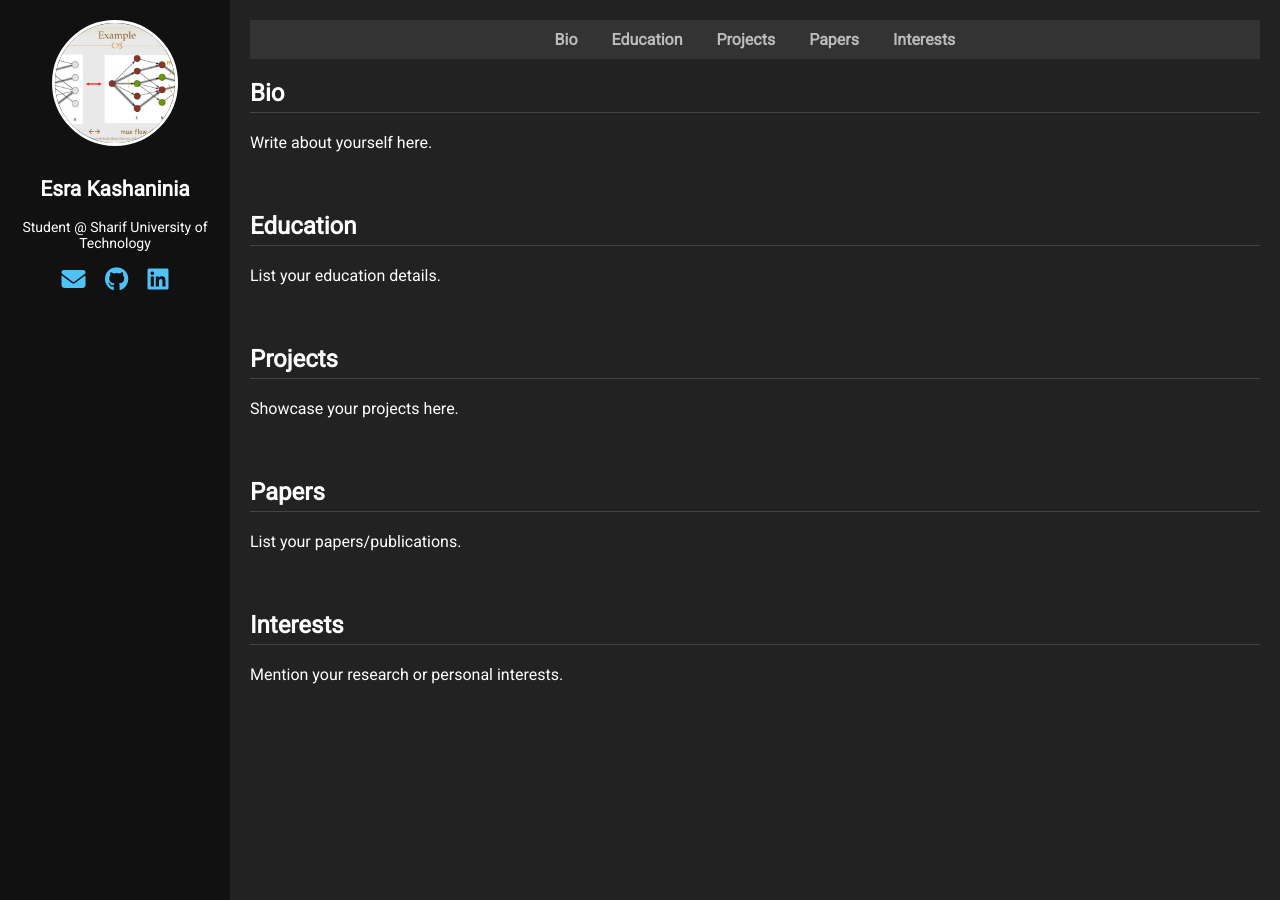
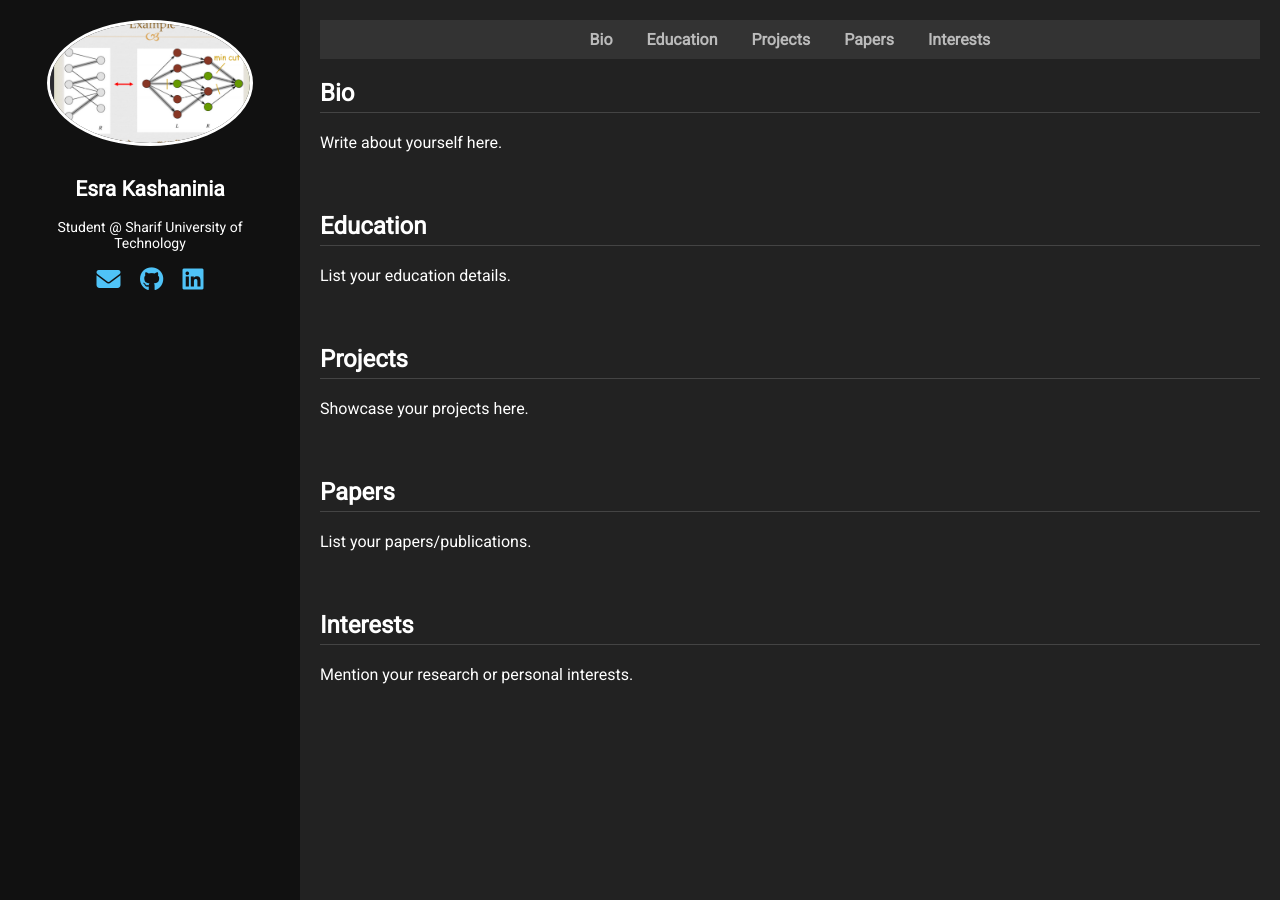
Before and after one commit to Esra-K/Esra-K.github.io, a Jekyll site: the page built from index.md, in a window 1280 px wide. Built offline with Jekyll 4.4.1, drawn with Linux system fonts in a browser that asks for light colours.

Commit message:
increase sidebar width

```diff
--- a/assets/css/style.css
+++ b/assets/css/style.css
@@ -16,7 +16,7 @@ body {
   position: fixed;
   top: 0;
   left: 0;
-  width: 230px;
+  width: 300px;
   height: 100%;
   background-color: #111;
   color: white;
@@ -26,7 +26,7 @@ body {
 }
 
 .profile-pic {
-  width: 120px;
+  width: 200px;
   height: 120px;
   border-radius: 50%;
   object-fit: cover;
@@ -45,7 +45,7 @@ body {
 }
 
 .main-content {
-  margin-left: 230px;
+  margin-left: 300px;
   padding: 20px;
   flex: 1;
   background-color: #222;
```
